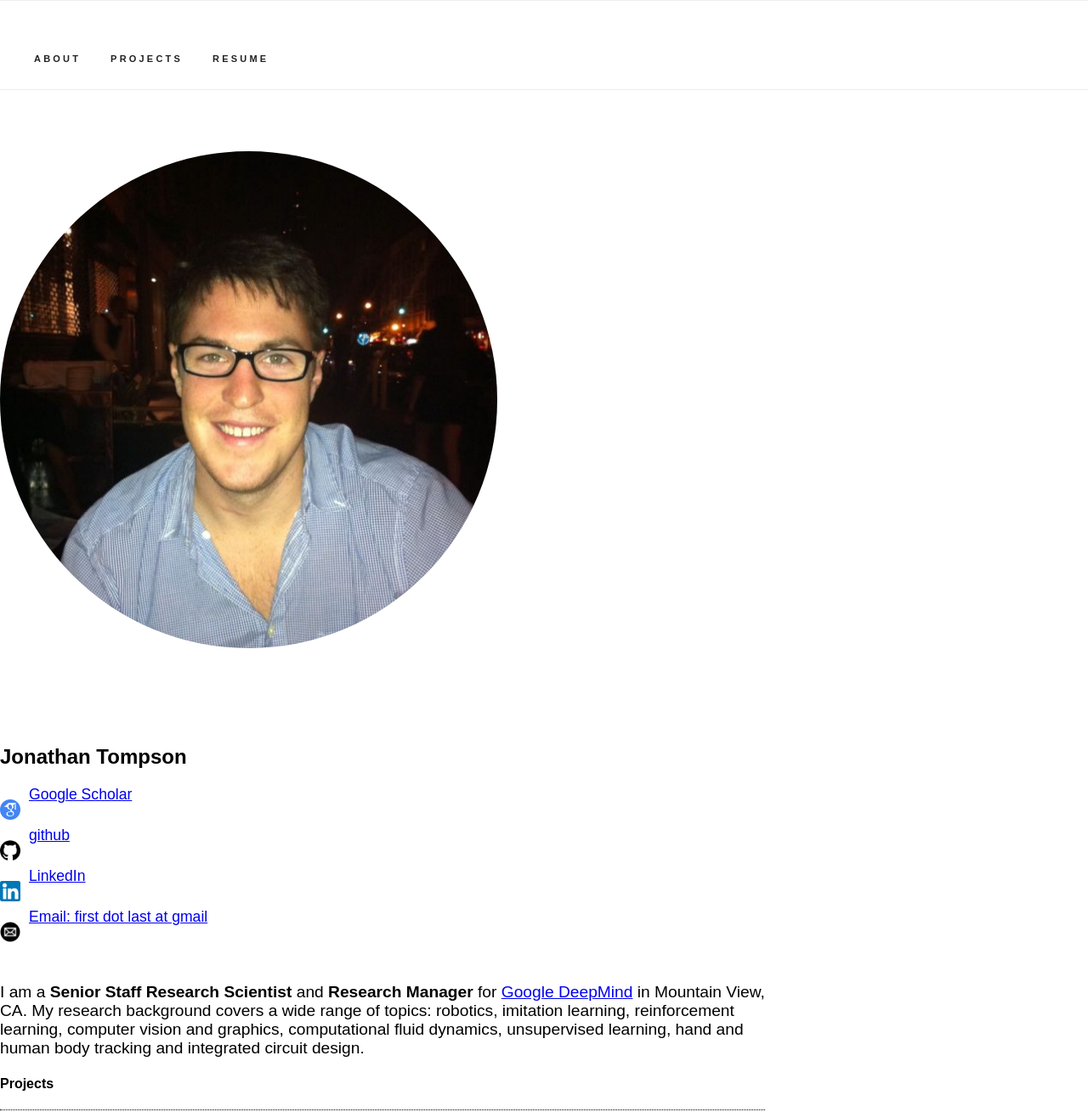
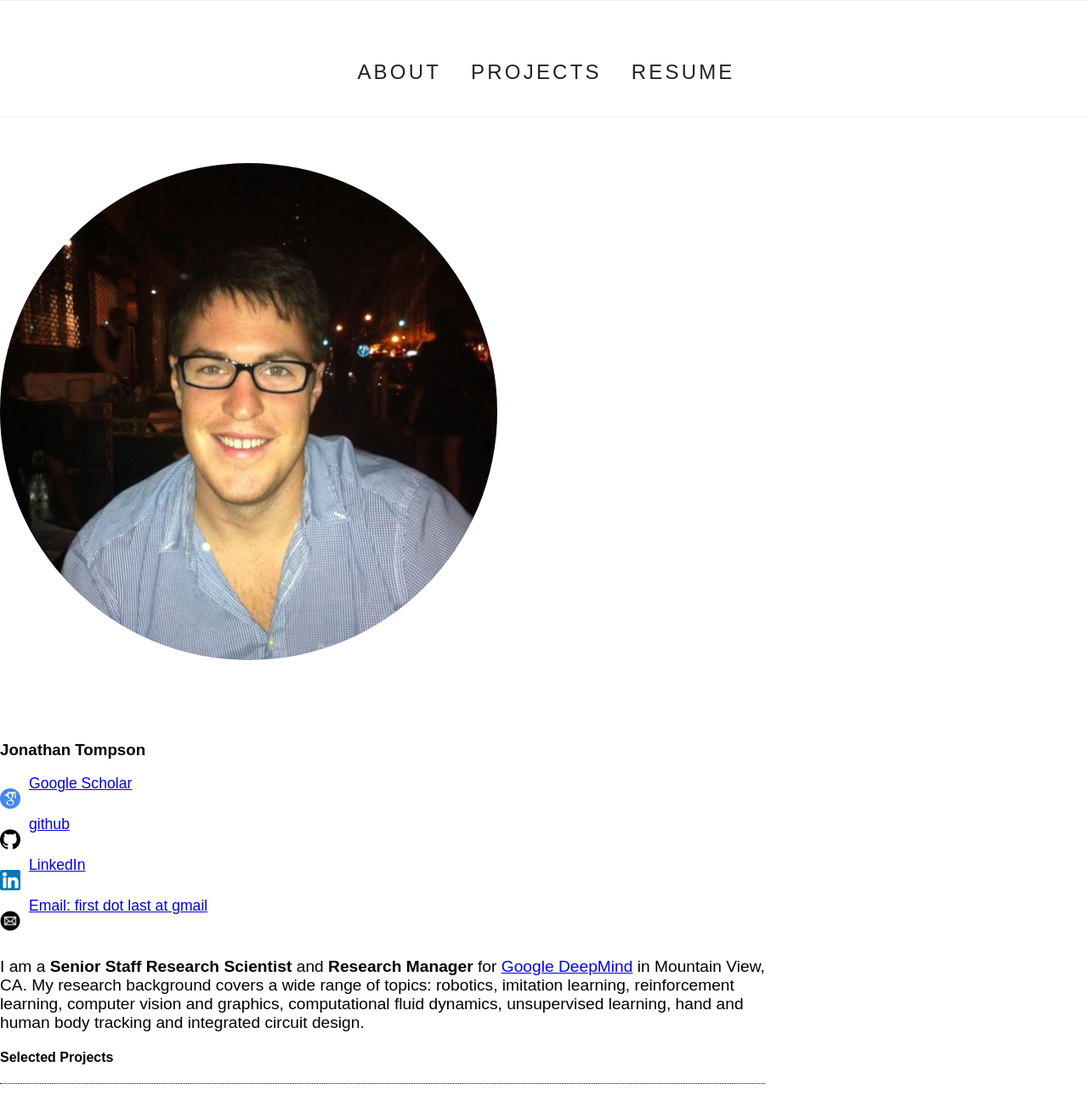
Before and after one commit to jonathantompson/jonathantompson.github.io, a PHP site: page / in a window 1280 px wide. Shown: the top 1309 px of the page at 85% size. Run offline with PHP 8.4, Linux system fonts and the light colour scheme.

Commit message:
Updated resume. Commented out some projects.

```diff
--- a/custom.css
+++ b/custom.css
@@ -8,7 +8,7 @@
   height: auto; }
 
 .container {
-  max-width: 900px; }
+  max-width: 900px;}
 .header {
   margin-top: 6rem;
   text-align: center; }
@@ -127,7 +127,7 @@
   .navbar-spacer {
     display: block;
     width: 100%;
-    height: 6.5rem;
+    height: 8.5rem;
     background: #fff;
     z-index: 99;
     border-top: 1px solid #eee;
@@ -135,7 +135,11 @@
   .navbar-spacer {
     display: none; }
   .navbar > .container {
-    width: 100%; }
+    width: 100%;
+    max-width: fit-content;
+    margin-left: auto;
+    margin-right: auto;
+    }
   .navbar-list {
     list-style: none;
     margin-bottom: 0; }
@@ -145,12 +149,12 @@
     margin-bottom: 0; }
   .navbar-link {
     text-transform: uppercase;
-    font-size: 11px;
-    font-weight: 600;
+    font-size: 24px;
+    font-weight: 300;
     letter-spacing: .2rem;
     margin-right: 35px;
     text-decoration: none;
-    line-height: 6.5rem;
+    line-height: 8.5rem;
     color: #222; }
   .navbar-link.active {
     color: #33C3F0; }
--- a/index.html
+++ b/index.html
@@ -35,7 +35,7 @@
   <!-- Primary Page Layout
   –––––––––––––––––––––––––––––––––––––––––––––––––– -->
 
- <div class="navbar-spacer"></div>
+    <div class="navbar-spacer"></div>
     <nav class="navbar">
       <div class="container">
         <ul class="navbar-list">
@@ -49,12 +49,12 @@
 
   <div class="container">
     <div class="row">
-      <div class="one-half column" style="margin-top: 8.0%">
+      <div class="one-half column" style="margin-top: 6.0%">
         <img class="bio-image" src="images/IMG_0101_cropped.JPG" alt="">
       </div>
-      <div class="one-half column" style="margin-top: 8.0%">
+      <div class="one-half column" style="margin-top: 6.0%">
 	    <br>
-        <h2>Jonathan Tompson</h2>
+        <h3>Jonathan Tompson</h3>
         <div>
             <p style="float: left; margin-bottom: 4px; margin-right: 10px"> <img src="images/icon_google_scholar.png" alt="" width="24" height="24"> </p>
             <a class="project-link" href="https://scholar.google.com/citations?user=U_Jw8DUAAAAJ"  style="font-size: 1.1em;" target="_blank">Google Scholar</a><br>
@@ -74,7 +74,7 @@
       </div>
     </div>
 
-    <div class="row" style="margin-top: 7.5%" id="about">
+    <div class="row" style="margin-top: 5.5%" id="about">
       <p style="font-size: 1.2em;"> I am a <b>Senior Staff Research Scientist</b> and <b>Research Manager</b> for <a href="https://deepmind.google/">Google DeepMind</a> in Mountain View, CA. My research background covers a wide range of topics: robotics, imitation learning, reinforcement learning, computer vision and graphics, computational fluid dynamics, unsupervised learning, hand and human body tracking and integrated circuit design.</p>
     </div>
   </div>
@@ -84,19 +84,19 @@
   <div class="container">
 
     <div class="row" style="margin-top: 2%" id="pubs">
-      <h4>Projects</h4>
+      <h4>Selected Projects</h4>
     </div>
 
         <div class="row"  style="border-top-style: dotted; border-top-width: thin;">
         <div class="five columns" style="margin-top: 4%">
-                    <video class="paper-image" playsinline="" muted="" autoplay="" loop=""><source src="images/aloha2_video_small.mp4" type="video/mp4"></video>
+                    <video class="paper-image" playsinline="" muted="" autoplay="" loop=""><source src="images/ALOHA Unleashed_ Autonomous Policies - 480p.mp4" type="video/mp4"></video>
         </div>
         <div class="seven columns" style="margin-top: 3%">
                         <p>
-                          <b>ALOHA 2: An Enhanced Low-Cost Hardware for Bimanual Teleoperation</b><br>
-                          <em>Jorge Aldaco, Travis Armstrong, Robert Baruch, Jeff Bingham, Sanky Chan, Kenneth Draper, Debidatta Dwibedi, Chelsea Finn, Pete Florence, Spencer Goodrich, Wayne Gramlich, Torr Hage, Alexander Herzog, Jonathan Hoech, Thinh Nguyen, Ian Storz, Baruch Tabanpour, Leila Takayama, Jonathan Tompson, Ayzaan Wahid, Ted Wahrburg, Sichun Xu, Sergey Yaroshenko, Kevin Zakka and Tony Z. Zhao</em><br/>
-                          <i>whitepaper</i> 2024 <a href="https://aloha-2.github.io/assets/aloha2.pdf">[paper]</a> <a href="https://aloha-2.github.io/">[website]</a><br/>
-                          Aloha2 is the next generation of low-cost puppeteering teleoperation for bi-arm manipulation. We demonstrate teleop and policy learning on extremely dexterous tasks from putting a t-shirt on a hanger to tying shoe laces.
+                          <b>ALOHA Unleashed: A simple recipe for robot dexterity</b><br>
+                          <em>Tony Z Zhao, Jonathan Tompson, Danny Driess, Pete Florence, Kamyar Ghasemipour, Chelsea Finn, Ayzaan Wahid</em><br/>
+                          CoRL 2024 <a href="https://arxiv.org/pdf/2410.13126">[paper]</a> <a href="https://aloha-unleashed.github.io/">[website]</a><br/>
+                          Aloha Unleased introduced a new level of dexterous policy learning. Using high-quality data from Aloha2 and a diffusion policy architecture we were able to automate dexterous tasks such as shoe-lace untying, t-shirt and laundry hanging, etc.
                         </p>
                 </div>
     	</div>
@@ -109,8 +109,22 @@
                         <p>
                           <b>FlexCap: Generating Rich, Localized, and Flexible Captions in Images</b><br>
                           <em>Debidatta Dwibedi, Vidhi Jain, Jonathan Tompson, Andrew Zisserman, Yusuf Aytar</em><br/>
-                          Preprint 2024 <a href="https://arxiv.org/abs/2403.12026">[paper]</a> <a href="https://flex-cap.github.io/">[website]</a><br/>
+                          NeurIPS 2024 <a href="https://arxiv.org/abs/2403.12026">[paper]</a> <a href="https://flex-cap.github.io/">[website]</a><br/>
                           We introduce a versatile flexible-captioning VLM capable of generating region-specific descriptions of varying lengths, which we call FlexCap. We demonstrates SoTA in dense captioning tasks on the Visual Genome dataset and SoTA zero-shot performance on a number of VQA datasets.
+                        </p>
+                </div>
+    	</div>
+
+        <div class="row"  style="border-top-style: dotted; border-top-width: thin;">
+        <div class="five columns" style="margin-top: 4%">
+                    <video class="paper-image" playsinline="" muted="" autoplay="" loop=""><source src="images/aloha2_video_small.mp4" type="video/mp4"></video>
+        </div>
+        <div class="seven columns" style="margin-top: 3%">
+                        <p>
+                          <b>ALOHA 2: An Enhanced Low-Cost Hardware for Bimanual Teleoperation</b><br>
+                          <em>Jorge Aldaco, Travis Armstrong, Robert Baruch, Jeff Bingham, Sanky Chan, Kenneth Draper, Debidatta Dwibedi, Chelsea Finn, Pete Florence, Spencer Goodrich, Wayne Gramlich, Torr Hage, Alexander Herzog, Jonathan Hoech, Thinh Nguyen, Ian Storz, Baruch Tabanpour, Leila Takayama, Jonathan Tompson, Ayzaan Wahid, Ted Wahrburg, Sichun Xu, Sergey Yaroshenko, Kevin Zakka and Tony Z. Zhao</em><br/>
+                          <i>whitepaper</i> 2024 <a href="https://aloha-2.github.io/assets/aloha2.pdf">[paper]</a> <a href="https://aloha-2.github.io/">[website]</a><br/>
+                          Aloha2 is the next generation of low-cost puppeteering teleoperation for bi-arm manipulation. We demonstrate teleop and policy learning on extremely dexterous tasks from putting a t-shirt on a hanger to tying shoe laces.
                         </p>
                 </div>
     	</div>
@@ -186,7 +200,7 @@
                 </div>
     	</div>
 
-
+        <!--
         <div class="row"  style="border-top-style: dotted; border-top-width: thin;">
         <div class="five columns" style="margin-top: 4%">
                     <video class="paper-image" playsinline="" muted="" autoplay="" loop=""><source src="images/geo_match_small.mp4" type="video/mp4"></video>
@@ -200,6 +214,7 @@
                         </p>
                 </div>
     	</div>
+        -->
 
         <div class="row"  style="border-top-style: dotted; border-top-width: thin;">
         <div class="five columns" style="margin-top: 4%">
@@ -263,6 +278,7 @@
     	</div>
 
 
+        <!--
         <div class="row" style="border-top-style: dotted; border-top-width: thin; margin-top: 3%">
         <div class="five columns" style="margin-top: 4%">
                     <img class="paper-image" src="images/negin_paper_square.jpg" alt="">
@@ -276,6 +292,7 @@
                         </p>
                 </div>
     	</div>
+        -->
 
         <div class="row" style="border-top-style: dotted; border-top-width: thin; margin-top: 3%">
         <div class="five columns" style="margin-top: 4%">
@@ -386,9 +403,9 @@
                 </div>
     	</div>
 
+        <!--
         <div class="row" style="border-top-style: dotted; border-top-width: thin; margin-top: 3%">
         <div class="five columns" style="margin-top: 4%">
-                    <!-- <img class="paper-image" src="images/demos-cloth-flat-1x.gif" alt=""> -->
                     <video class="paper-image" playsinline="" muted="" autoplay="" loop=""><source src="images/demos-cloth-flat-2x.mp4" type="video/mp4"></video>
         </div>
         <div class="seven columns" style="margin-top: 3%">
@@ -401,6 +418,7 @@
                         </p>
                 </div>
     	</div>
+        -->
 
         <div class="row" style="border-top-style: dotted; border-top-width: thin; margin-top: 3%">
         <div class="five columns" style="margin-top: 4%">
@@ -461,7 +479,8 @@
 		</div>
     	</div>
 
-	<div class="row" style="border-top-style: dotted; border-top-width: thin; margin-top: 3%">
+	<!--
+    <div class="row" style="border-top-style: dotted; border-top-width: thin; margin-top: 3%">
         <div class="five columns" style="margin-top: 4%">
 		    <img class="paper-image" src="images/adail.jpg" alt="">
         </div>
@@ -475,7 +494,9 @@
 			</p>
 		</div>
     </div>
+    -->
 
+    <!--
 	<div class="row" style="border-top-style: dotted; border-top-width: thin; margin-top: 3%">
         <div class="five columns" style="margin-top: 4%">
 		    <img class="paper-image" src="images/tracking.jpg" alt="">
@@ -491,6 +512,7 @@
 		</div>
     </div>
 
+    -->
     <div class="row" style="border-top-style: dotted; border-top-width: thin; margin-top: 3%">
         <div class="five columns" style="margin-top: 4%">
 			<!--<img class="paper-image" src="images/top.gif" alt="">-->
@@ -558,9 +580,9 @@
 		</div>
     </div>
 
+    <!--
     <div class="row" style="border-top-style: dotted; border-top-width: thin; margin-top: 3%">
         <div class="five columns" style="margin-top: 4%">
-		    <!-- <img class="paper-image" src="images/mftcn.gif" alt=""> -->
             <video class="paper-image" playsinline="" muted="" autoplay="" loop=""><source src="images/mftcn.mp4" type="video/mp4"></video>
         </div>
         <div class="seven columns" style="margin-top: 3%">
@@ -574,7 +596,9 @@
 			</p>
 		</div>
     </div>
+    -->
 
+    <!--
     <div class="row" style="border-top-style: dotted; border-top-width: thin; margin-top: 3%">
         <div class="five columns" style="margin-top: 4%">
 		    <img class="paper-image" src="images/debi_net.jpg" alt="">
@@ -589,6 +613,7 @@
 			</p>
 		</div>
     </div>
+    -->
 
     <div class="row" style="border-top-style: dotted; border-top-width: thin; margin-top: 3%">
         <div class="two columns" style="margin-top: 2%; width: 12.61111%">
@@ -761,6 +786,7 @@
     </div>
 	-->
 
+    <!--
     <div class="row" style="border-top-style: dotted; border-top-width: thin; margin-top: 3%">
         <div class="five columns" style="margin-top: 4%">
 		    <img class="paper-image" src="images/flic_plus_sample_cropped.jpg" alt="">
@@ -775,6 +801,7 @@
 			</p>
 		</div>
     </div>
+    -->
 
     <div class="row" style="border-top-style: dotted; border-top-width: thin; margin-top: 3%">
         <div class="five columns" style="margin-top: 4%">
@@ -872,6 +899,7 @@
 		</div>
     </div>
 
+    <!--
     <div class="row" style="border-top-style: dotted; border-top-width: thin; margin-top: 3%">
         <div class="five columns" style="margin-top: 4%">
 		    <img class="paper-image" src="images/dlock2.jpg" alt="">
@@ -883,10 +911,11 @@
 			</p>
 		</div>
     </div>
+    -->
 
+    <!--
     <div class="row" style="border-top-style: dotted; border-top-width: thin; margin-top: 3%">
         <div class="five columns" style="margin-top: 4%">
-		    <!-- <img class="paper-image" src="images/rdf_cropped.gif" alt=""> -->
             <video class="paper-image" playsinline="" muted="" autoplay="" loop=""><source src="images/rdf_cropped.mp4" type="video/mp4"></video>
         </div>
         <div class="seven columns" style="margin-top: 3%">
@@ -897,10 +926,11 @@
 			</p>
 		</div>
     </div>
+    -->
 
+    <!--
     <div class="row" style="border-top-style: dotted; border-top-width: thin; margin-top: 3%">
         <div class="five columns" style="margin-top: 4%">
-		    <!--<img class="paper-image" src="images/arcade_cropped.gif" alt=""> -->
             <video class="paper-image" playsinline="" muted="" autoplay="" loop=""><source src="images/arcade_cropped.mp4" type="video/mp4"></video>
         </div>
         <div class="seven columns" style="margin-top: 3%">
@@ -912,6 +942,7 @@
 			</p>
 		</div>
     </div>
+    -->
 
 	<!--
     <div class="row" style="border-top-style: dotted; border-top-width: thin; margin-top: 3%">
@@ -936,18 +967,14 @@
     </div>
     -->
 
+    <!--
     <div class="row" style="border-top-style: dotted; border-top-width: thin; margin-top: 3%">
         <div class="two columns" style="margin-top: 2%; width: 19%">
-          <!-- <img class="paper-image" src="images/obb_tree_cropped.gif" alt=""> -->
           <video class="paper-image" playsinline="" muted="" autoplay="" loop=""><source src="images/obb_tree_cropped.mp4" type="video/mp4"></video>
-		  <!-- <img class="paper-image" src="images/cloth_sim_cropped.gif" alt=""> -->
           <video class="paper-image" playsinline="" muted="" autoplay="" loop=""><source src="images/cloth_sim_cropped.mp4" type="video/mp4"></video>
         </div>
         <div class="two columns" style="margin-top: 2%; margin-left: 1.33333%; width: 19%">
-          <!-- <img class="paper-image" src="images/mesh_dec_bunny_cropped.gif" alt=""> -->
           <video class="paper-image" playsinline="" muted="" autoplay="" loop=""><source src="images/mesh_dec_bunny_cropped.mp4" type="video/mp4"></video>
-		  <!-- <img class="paper-image" src="images/hungry_bee_crop.gif"> -->
-		  <!-- <img class="paper-image" src="images/prenderer_cropped.gif" alt=""> -->
           <video class="paper-image" playsinline="" muted="" autoplay="" loop=""><source src="images/prenderer_cropped.mp4" type="video/mp4"></video>
         </div>
         <div class="seven columns" style="margin-top: 3%">
@@ -964,6 +991,7 @@
 			</p>
 		</div>
     </div>
+    -->
 
     <div class="row" style="border-top-style: dotted; border-top-width: thin; margin-top: 3%">
         <div class="five columns" style="margin-top: 4%">
@@ -1009,10 +1037,10 @@
 		</div>
     </div>
 
+    <!--
     <div class="row" style="border-top-style: dotted; border-top-width: thin; margin-top: 3%">
         <div class="five columns" style="margin-top: 4%">
 		  <img class="paper-image" src="images/PK_test_setup_cropped.jpg" alt="">
-		  <!--<img class="paper-image" src="images/PK_Variation_Chip.jpg" alt="">-->
         </div>
         <div class="seven columns" style="margin-top: 3%">
 			<p>
@@ -1023,6 +1051,7 @@
 			</p>
 		</div>
     </div>
+    -->
 
     <div class="row" style="border-top-style: dotted; border-top-width: thin; margin-top: 3%">
         <div class="five columns" style="margin-top: 4%">
@@ -1039,6 +1068,7 @@
 		</div>
     </div>
 
+    <!--
     <div class="row" style="border-top-style: dotted; border-top-width: thin; margin-top: 3%">
         <div class="ten columns" style="margin-top: 2%">
 			<p style="margin-bottom: 0.5rem">
@@ -1060,6 +1090,7 @@
 			</p>
 		</div>
     </div>
+    -->
 
     <div class="row" style="border-top-style: dotted; border-top-width: thin; margin-top: 3%">
     </div>
```
Also changed, not shown: resume/JJRT_resume_no_address_page_01.svg, resume/JJRT_resume_no_address_page_02.svg, resume/JJRT_resume_no_address_page_03.svg, 3 other files.
